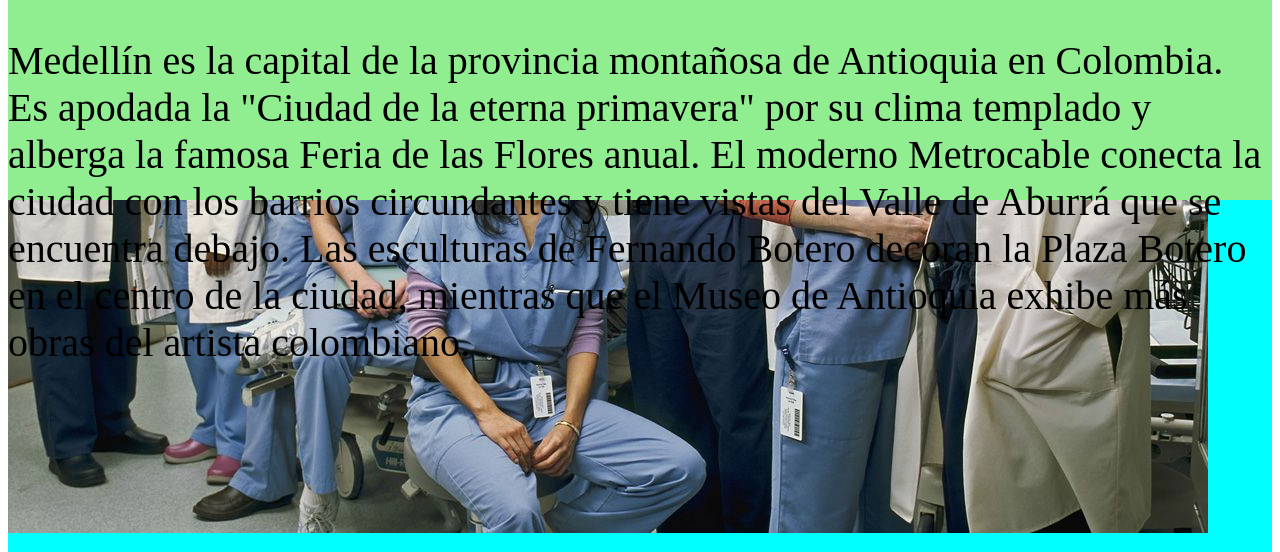
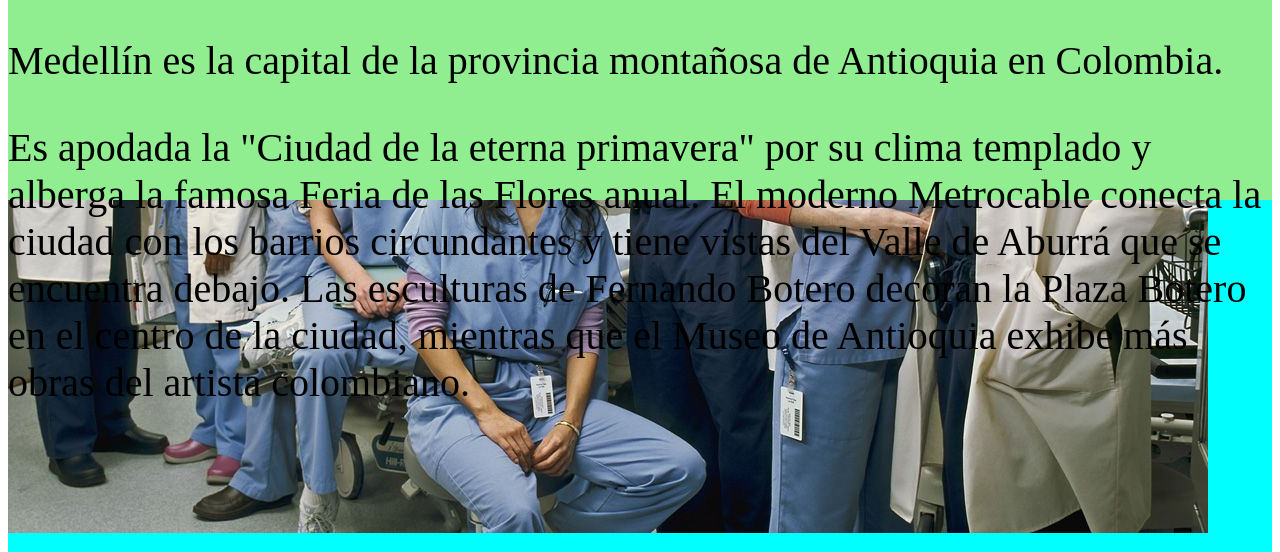
Before and after one commit to diegoEM50/Maqueta, a plain HTML site: page index.html in a window 1280 px wide. Shown: the part 248-800 px from the top of the page. Drawn offline with Linux system fonts and the light colour scheme.

Commit message:
Actualizacion tres

```diff
--- a/index.html
+++ b/index.html
@@ -17,7 +17,8 @@
     <p>
     clase de programacion de paginas en html y css.
 </p>
-    Medellín es la capital de la provincia montañosa de Antioquia en Colombia.
+<p>
+    Medellín es la capital de la provincia montañosa de Antioquia en Colombia.</p>
     Es apodada la "Ciudad de la eterna primavera" por su clima templado y
     alberga la famosa Feria de las Flores anual. El moderno Metrocable
     conecta la ciudad con los barrios circundantes y tiene vistas
```
